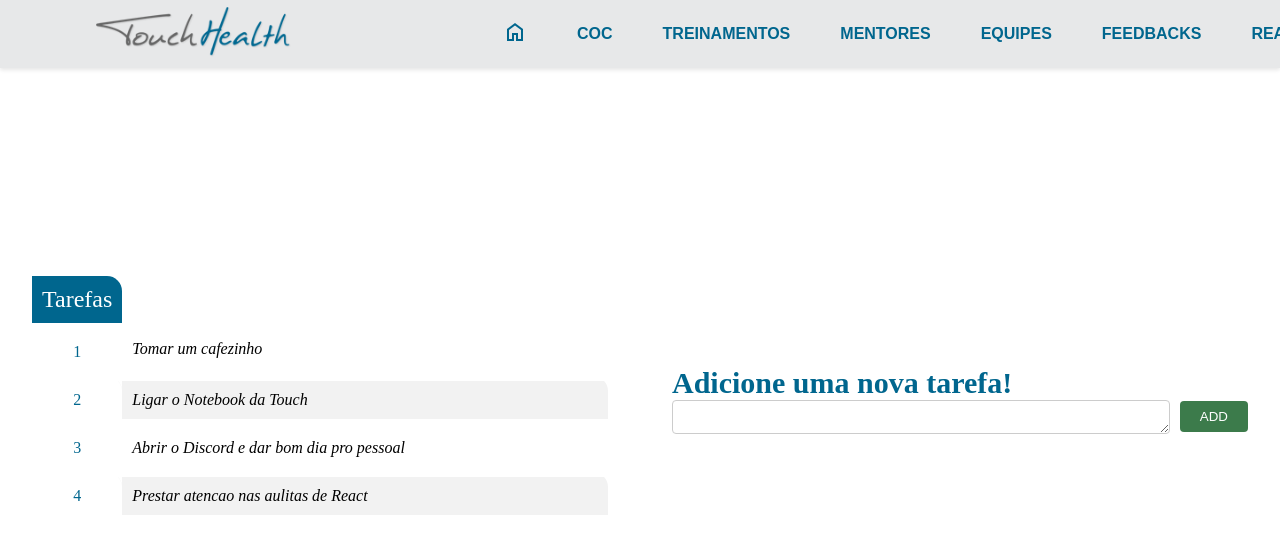
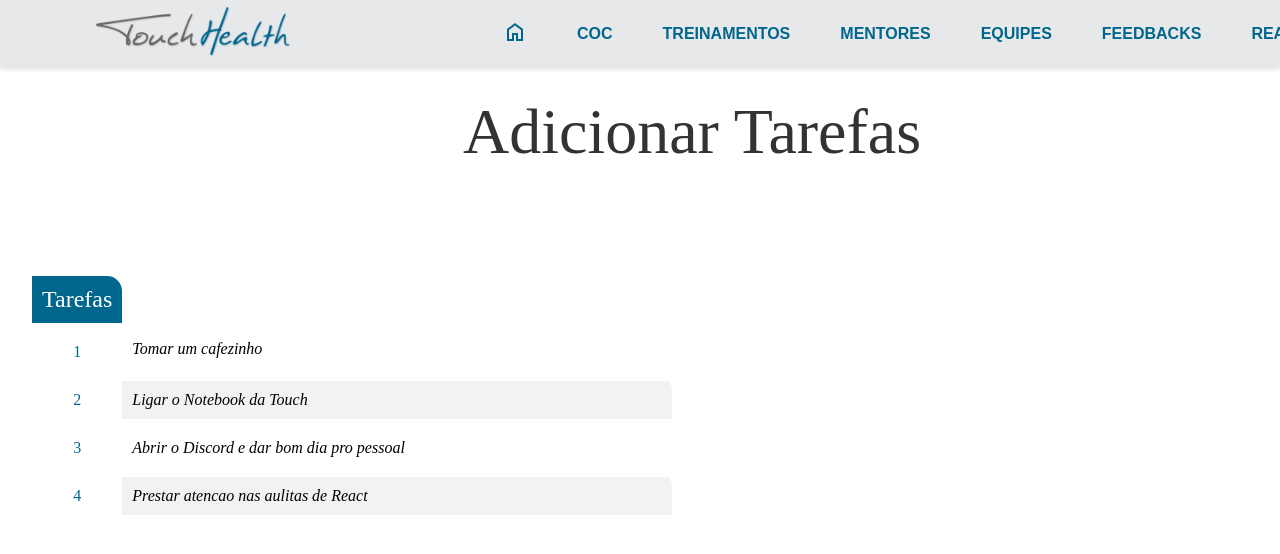
Before and after one commit to danielbarcheta/TouchReact, a React (Create React App) app: page / in a window 1280 px wide. Shown: the top 554 px of the page. Built offline with nearby package versions, Linux system fonts and the light colour scheme.

Commit message:
RENDERIZACAO CONDICIONAL - MOSTRAR/OCULTAR FORMULARIO E BOTAO

```diff
--- a/src/App.css
+++ b/src/App.css
@@ -4,3 +4,16 @@
     height: 100vh;
     text-align: center;
   }
+
+.botao-primario{
+  position: absolute;
+  top: 10%;
+  left: 35%;
+  font-size: 4em;
+  font-family: 'Indie Flower', cursive;
+}
+
+.botao-primario:hover{
+  background-color: transparent;
+  color: #00668e;
+}
--- a/src/App.jsx
+++ b/src/App.jsx
@@ -6,6 +6,9 @@ import TabelaToDo from "./components/TabelaToDo";
 import FormNovaTarefa from "./components/FormNovaTarefa";
 
 function App() {
+  const [mostraFormulario, setMostraFormulario] = useState(false);
+  const [mostraBotao, setMostraBotao] = useState(true); // Estado para controlar a visibilidade do botão
+
   const [todos, setTodos] = useState([
     {numeroLinha: 1, descricao: "Tomar um cafezinho"},
     {numeroLinha: 2, descricao: "Ligar o Notebook da Touch"},
@@ -13,13 +16,20 @@ function App() {
     {numeroLinha: 4, descricao: "Prestar atencao nas aulitas de React"}
   ]);
 
+  const handleButtonClick = () => {
+    setMostraFormulario(!mostraFormulario);
+    setMostraBotao(false); // Oculta o botão quando clicado
+  };
+
   return (
-
     <div className="App">
       <Navbar/>
-      <div className='container'> {/* Adicione a classe 'container' aqui */}
+      {mostraBotao && <button className="botao-primario" onClick={handleButtonClick}>Adicionar Tarefas</button>}
+      <div className='container'>
         <TabelaToDo todos={todos} setTodos={setTodos}/>
-        <FormNovaTarefa todos={todos} setTodos={setTodos}/>
+        {mostraFormulario &&
+         <FormNovaTarefa todos={todos} setTodos={setTodos}/>
+        }
       </div>
     </div>
   );
--- a/src/components/FormNovaTarefa.js
+++ b/src/components/FormNovaTarefa.js
@@ -17,7 +17,7 @@ const submitTarefa = () => {
         numeroLinha: numeroLinha, descricao: descricao
       }
 
-    if (descricao !== ''){
+    if (descricao !== '' && props.todos.length < 16){
         if(props.todos.length > 0){
             novaTarefa.numeroLinha = props.todos[props.todos.length - 1].numeroLinha + 1;
         }
--- a/src/components/TabelaToDo.js
+++ b/src/components/TabelaToDo.js
@@ -6,6 +6,10 @@ import ToDoItemLinha from './ToDoItemLinha';
 
 function TabelaToDo(props) {
 
+    const deletarTarefa = (numeroTarefaDeletada) => {
+        let filtrado = props.todos.filter((value)=> value.numeroLinha !== numeroTarefaDeletada);
+        props.setTodos(filtrado);
+    }
 
     return (
         <table>
@@ -28,6 +32,7 @@ function TabelaToDo(props) {
                         key={toDoRow.numeroLinha} // Serve para identificar unicamente cada componente filho da lista. Se removermos -> Warning no Console!!
                         numeroLinha={toDoRow.numeroLinha}
                         descricao={toDoRow.descricao}
+                        deletarTarefa={deletarTarefa}
                     />
                 ))
             }
--- a/src/components/ToDoItemLinha.js
+++ b/src/components/ToDoItemLinha.js
@@ -4,7 +4,7 @@ import './ToDoItemLinha.css';
 
 function ToDoItemLinha(props) {
     return (
-        <tr>
+        <tr onClick={() => props.deletarTarefa(props.numeroLinha)}>
             <th scope='row'>{props.numeroLinha}</th>
             <td>{props.descricao}</td>
             {console.log(props)}
@@ -18,6 +18,8 @@ export default ToDoItemLinha;
 
 
 
+
+//******/ ->  Note que, se removermos essa arrowFunction, deletarTarefa sera executado automaticamente ao renderizar a pagina!
 
 // 1- ESTRUTURA DO NOSSO PRIMEIRO COMPONENTE!
 
@@ -51,5 +53,4 @@ export default ToDoItemLinha;
 /* IMPORTANTE!!
  Sempre que  inserimos elementos Javascript dentro dos nossos elementos JSX precisamos coloca-los entre { }.
 
-
 */
```
